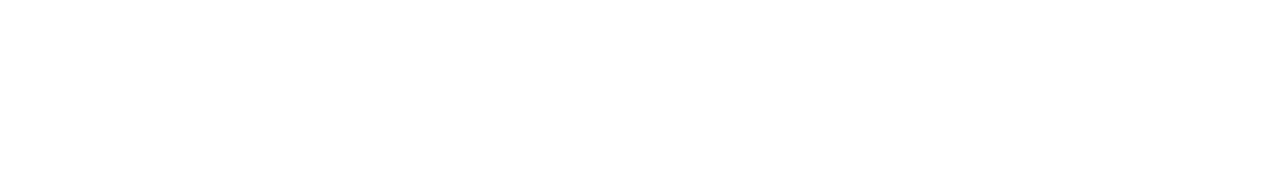
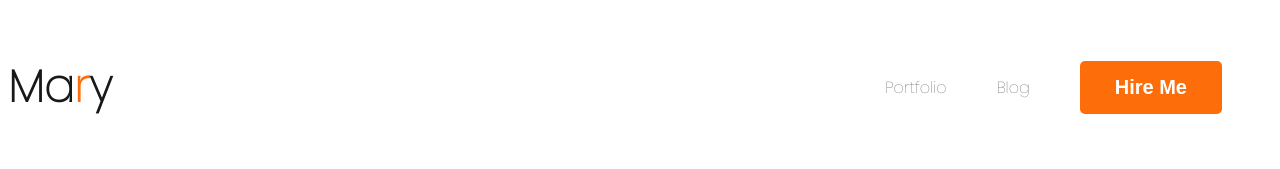
Before and after one commit to mahmudibna1027/webdeveloper-portfolio, a plain HTML site: page index.html in a window 1280 px wide. Drawn offline with Linux system fonts and the light colour scheme.

Commit message:
added nav

```diff
--- a/index.html
+++ b/index.html
@@ -4,8 +4,28 @@
     <meta charset="UTF-8">
     <meta name="viewport" content="width=device-width, initial-scale=1.0">
     <title>Web Developer Portfolio</title>
+    <link rel="preconnect" href="https://fonts.googleapis.com">
+<link rel="preconnect" href="https://fonts.gstatic.com" crossorigin>
+<link href="https://fonts.googleapis.com/css2?family=Open+Sans:wght@800&family=Poppins:wght@100&display=swap" rel="stylesheet">
+    <link rel="stylesheet" href="style.css">
+
 </head>
 <body>
+    <header>
+<nav>
+    <h3 class="nav-title">Ma<span class="text-primary">r</span>y</h3>
+    <ul>
+        <li><a href="">Portfolio</a></li>
+        <li><a href="">Blog</a></li>
+        <li><button class="btn-primary">Hire Me</button></li>
+    </ul>
+</nav>
+    </header>
+    <main>
 
+    </main>
+    <footer>
+
+    </footer>
 </body>
 </html>
--- /dev/null
+++ b/style.css
@@ -0,0 +1,41 @@
+/* coomon shared style*/
+body{
+    font-family: 'Open Sans', sans-serif;
+font-family: 'Poppins', sans-serif;
+}
+.text-primary{
+color: #FD6E0A;
+}
+/* nav Related styles*/
+nav {
+    display: flex;
+    align-items: center;
+    justify-content: space-between;
+}
+.btn-primary{
+    background-color: #FD6E0A;
+    border-radius: 5px;
+    border: 0;
+font-size: 20px;
+color: white;
+font-weight: 700;
+padding: 15px 35px ;
+
+}
+.nav-title{
+color: #181818;
+font-size: 45px;
+font-weight: 900;
+}
+nav > ul{
+    display: flex;
+    align-items: center;
+}
+nav li{
+    list-style: none;
+    margin-right: 50px;
+}
+nav a{
+    text-decoration: none;
+    color: #474747;
+}
```
